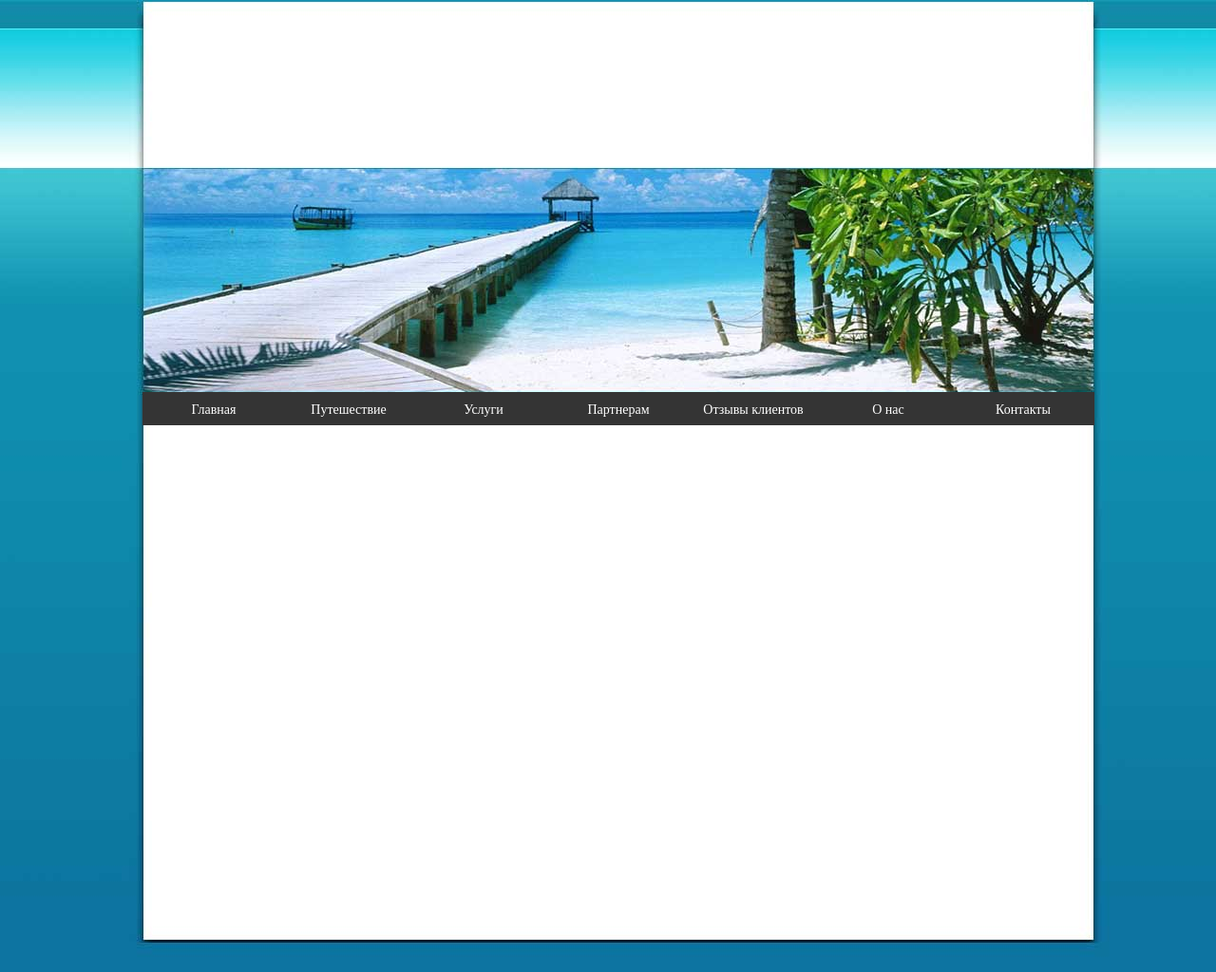
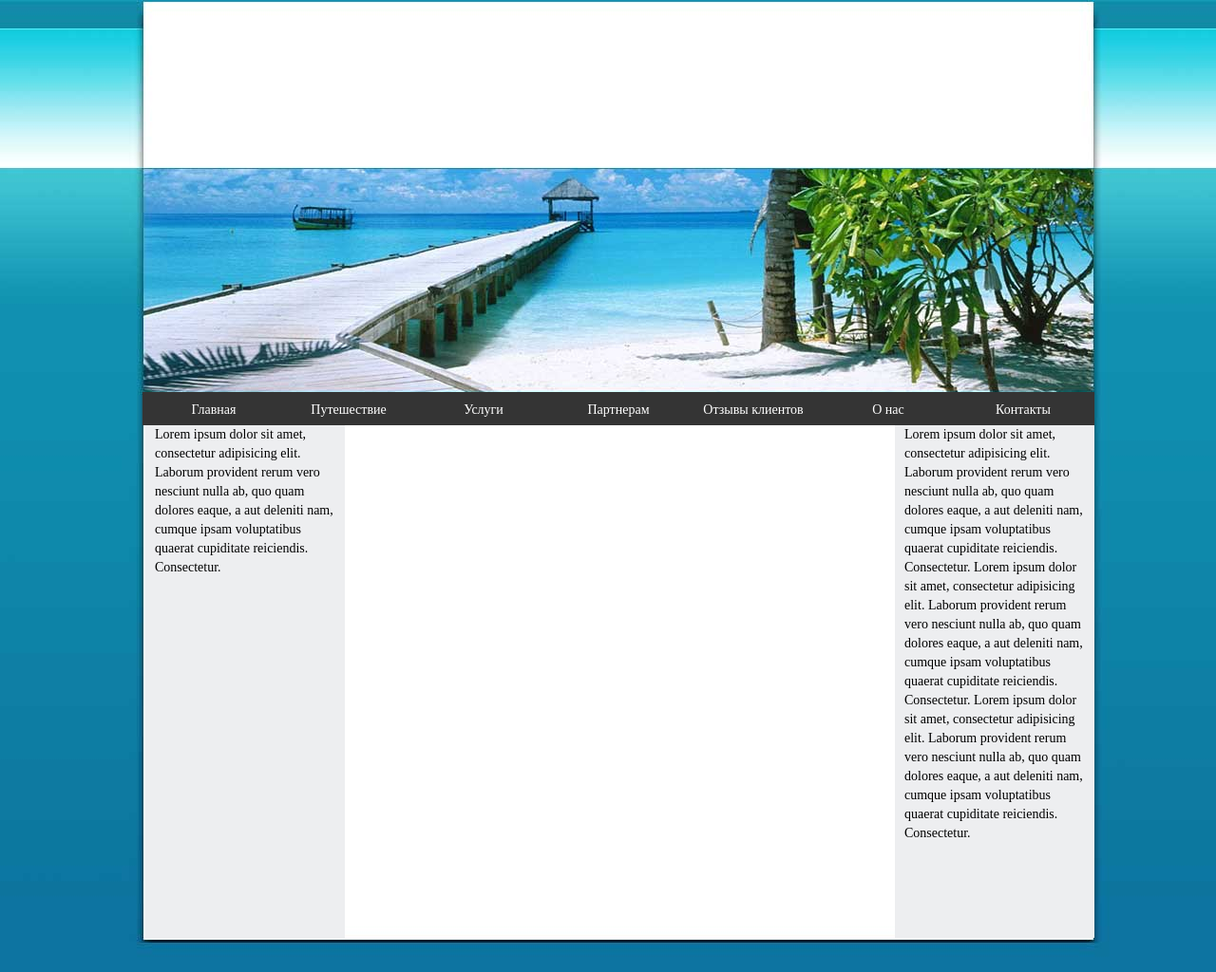
Before and after one commit to artem-zhukov/goit, a plain HTML site: page w4/index.html in a window 1280 px wide. Shown: the whole page at 95% size. Drawn offline with Linux system fonts and the light colour scheme.

Commit message:
add columns

```diff
--- a/w4/css/style.css
+++ b/w4/css/style.css
@@ -7,6 +7,7 @@
     height: 1024px;
     background: url(../img/backgound.jpg);
     margin: 0 auto;
+    overflow: hidden;
 }
 
 #menu {
@@ -61,3 +62,26 @@
 #menu li:hover, #menu li.jshover {
 	background: #343434;
 	}
+
+.leftColumn {
+    width: 210px;
+    float: left;
+    background: #edeef0;
+    padding-bottom: 381px;
+    margin-left: 153px;
+}
+
+.rightColumn {
+    width: 210px;
+    float: left;
+    background: #edeef0;
+    padding-bottom: 100px;
+    margin-left: 579px;
+}
+
+p {
+    font-size: 14px;
+    padding-left: 10px;
+    padding-right: 10px;
+    line-height: 20px
+}
--- a/w4/index.html
+++ b/w4/index.html
@@ -8,7 +8,6 @@
     </head>
     <body class="bg">
         <div class="mainBlock">
-
         <ul id="menu">
         <li>Главная</li>
         <li>Путешествие
@@ -25,6 +24,17 @@
         <li>О нас</li>
         <li>Контакты</li>
         </ul>
+        <div class="leftColumn">
+            <p>Lorem ipsum dolor sit amet, consectetur adipisicing elit. Laborum provident rerum vero nesciunt nulla ab, quo quam dolores eaque, a aut deleniti nam, cumque ipsam voluptatibus quaerat cupiditate reiciendis. Consectetur.</p>
+        </div>
+        <div class="centerColumn">
+
+        </div>
+        <div class="rightColumn">
+            <p>Lorem ipsum dolor sit amet, consectetur adipisicing elit. Laborum provident rerum vero nesciunt nulla ab, quo quam dolores eaque, a aut deleniti nam, cumque ipsam voluptatibus quaerat cupiditate reiciendis. Consectetur.
+            Lorem ipsum dolor sit amet, consectetur adipisicing elit. Laborum provident rerum vero nesciunt nulla ab, quo quam dolores eaque, a aut deleniti nam, cumque ipsam voluptatibus quaerat cupiditate reiciendis. Consectetur.
+            Lorem ipsum dolor sit amet, consectetur adipisicing elit. Laborum provident rerum vero nesciunt nulla ab, quo quam dolores eaque, a aut deleniti nam, cumque ipsam voluptatibus quaerat cupiditate reiciendis. Consectetur.</p>
+        </div>
       </div>
 
 
```
